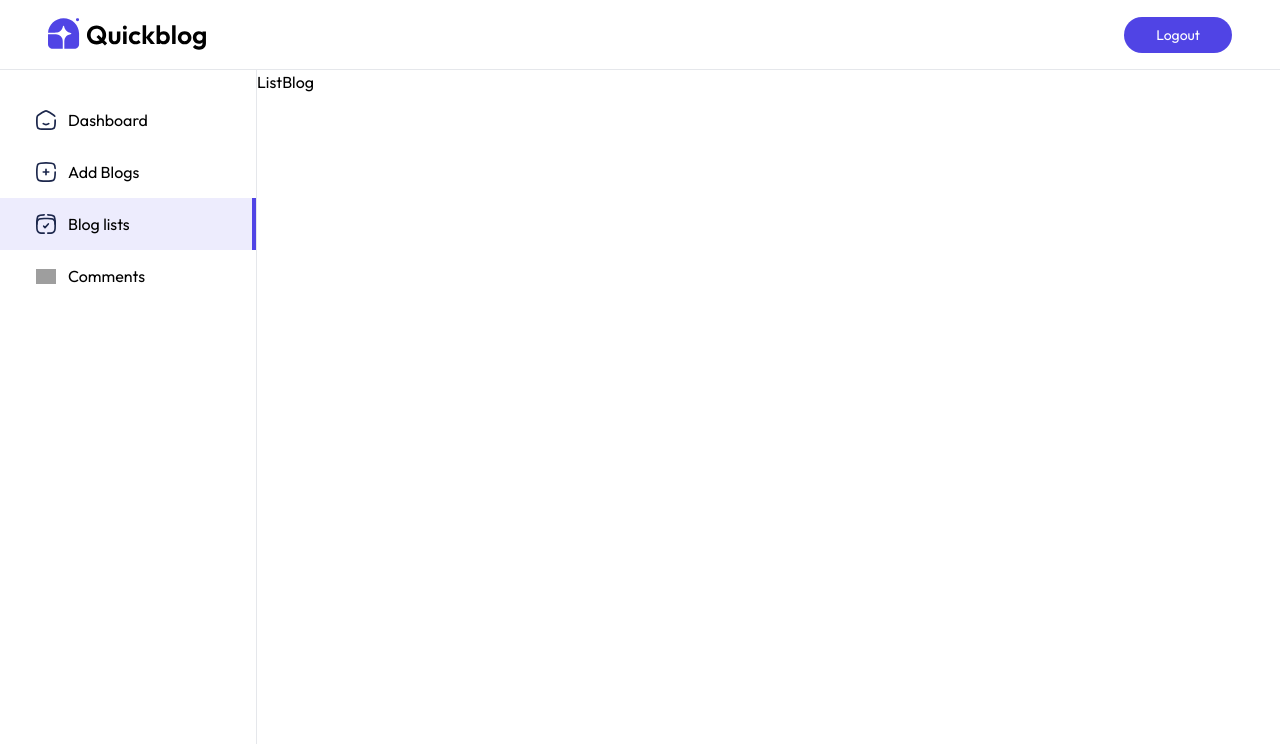
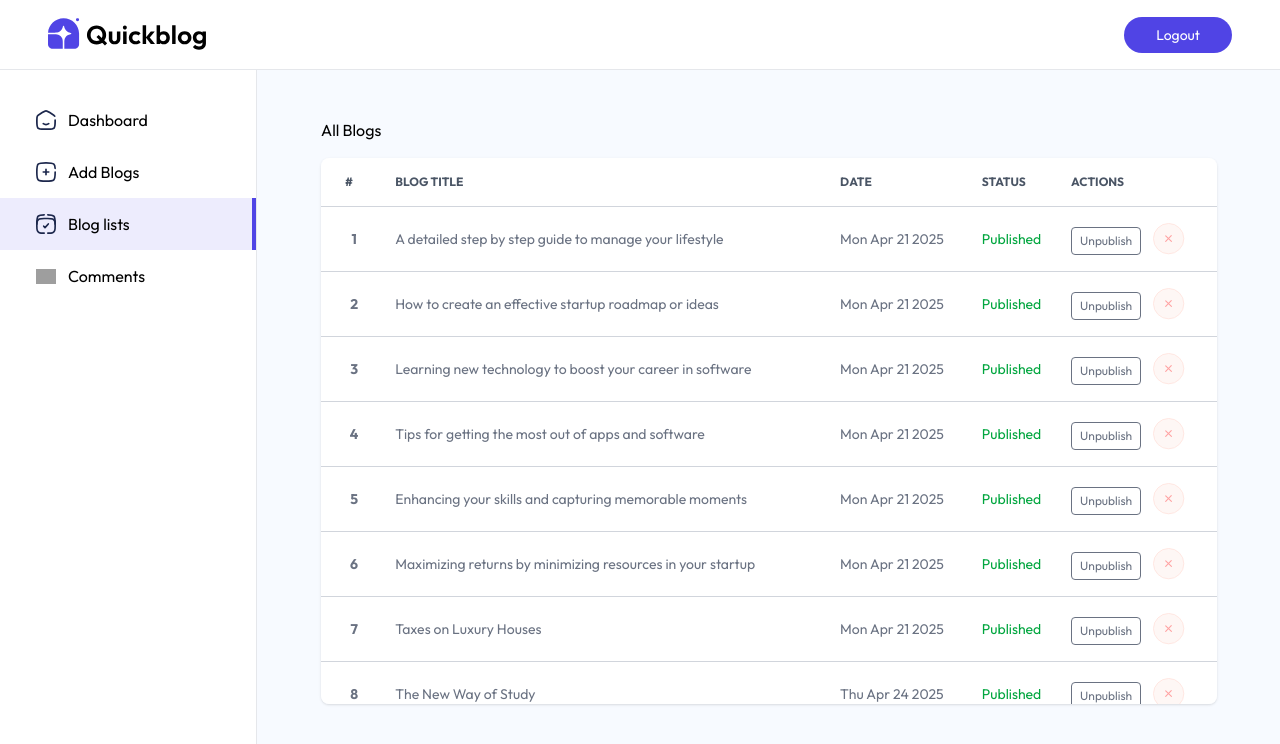
Before and after one commit to akshaychavan23031998/MERN_AI_QuickBlog_App, a React (Vite) app in the folder client/: page /admin/listBlog in a window 1280 px wide. Shown: the top 744 px of the page. Built offline with nearby package versions, Linux system fonts and the light colour scheme; grey boxes are pictures that could not be loaded.

Commit message:
Completed the Admin Blogs list page.

```diff
--- a/client/src/pages/admin/ListBlog.jsx
+++ b/client/src/pages/admin/ListBlog.jsx
@@ -1,9 +1,58 @@
-import React from 'react'
+import React, { useEffect, useState } from "react";
+import { blog_data } from "../../assets/assets";
+import BlogTableItem from "../../components/admin/BlogTableItem";
 
 const ListBlog = () => {
+  const [blogs, setBlogs] = useState([]);
+
+  const fetchBlogs = async () => {
+    setBlogs(blog_data);
+  };
+
+  useEffect(() => {
+    fetchBlogs();
+  }, []);
   return (
-    <div>ListBlog</div>
-  )
-}
+    <div className="flex-1 pt-5 px-5 sm:pt-12 sm:pl-16 bg-blue-50/50">
+      <h1>All Blogs</h1>
 
-export default ListBlog
+      <div className="relative mt-4 h-4/5 max-w-4xl overflow-x-auto shadow rounded-lg scrollbar-hide bg-white">
+        <table className="w-full text-sm text-gray-500">
+          <thead className="text-xs text-gray-600 text-left uppercase">
+            <tr>
+              <th scope="col" className="px-2 py-4 xl:px-6">
+                #
+              </th>
+              <th scope="col" className="px-2 py-4">
+                Blog Title
+              </th>
+              <th scope="col" className="px-2 py-4 max-sm:hidden">
+                Date
+              </th>
+              <th scope="col" className="px-2 py-4 max-sm:hidden">
+                Status
+              </th>
+              <th scope="col" className="px-2 py-4">
+                Actions
+              </th>
+            </tr>
+          </thead>
+          <tbody>
+            {blogs.map((blog, index) => {
+              return (
+                <BlogTableItem
+                  key={blog._id}
+                  blog={blog}
+                  fetchBlogs={fetchBlogs}
+                  index={index + 1}
+                />
+              );
+            })}
+          </tbody>
+        </table>
+      </div>
+    </div>
+  );
+};
+
+export default ListBlog;
```
